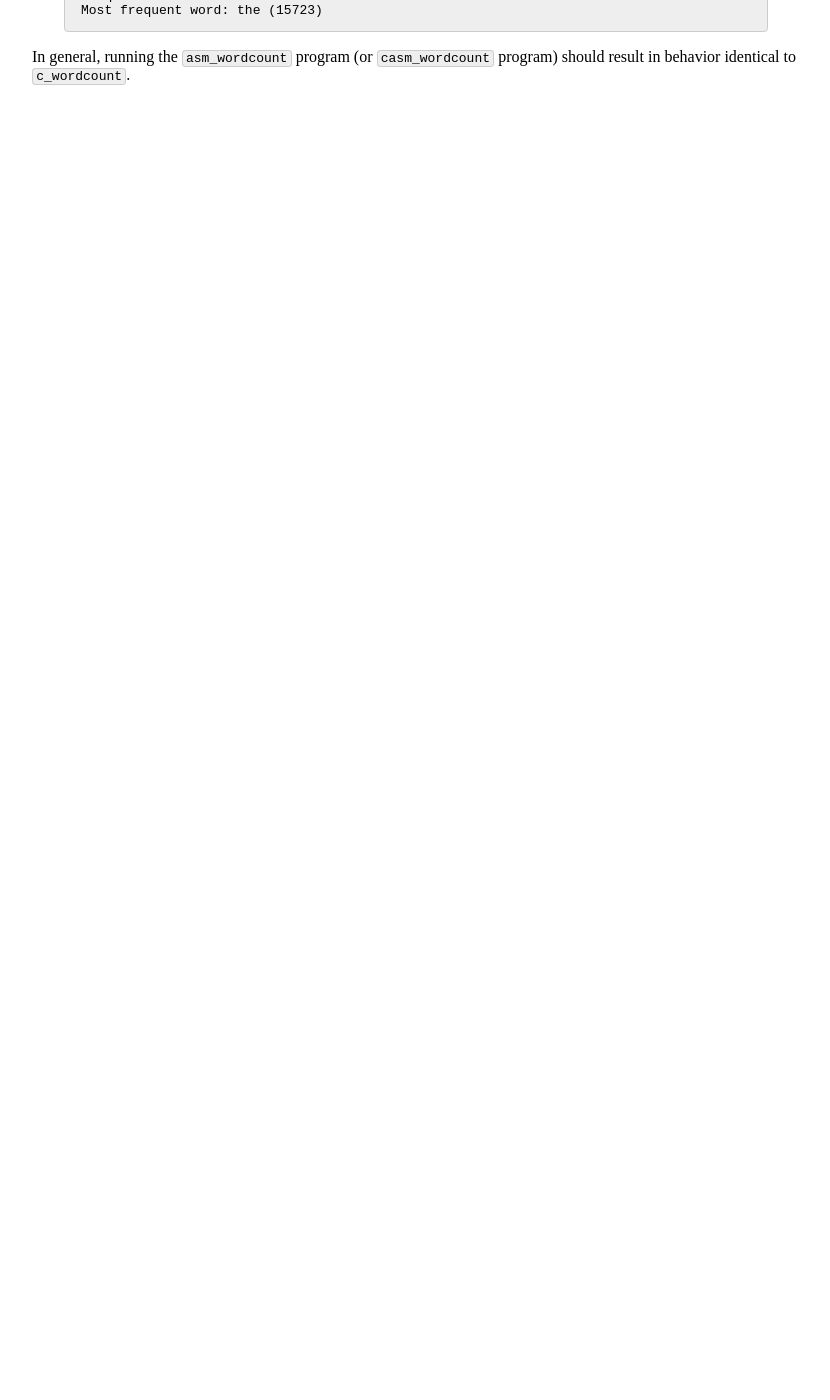
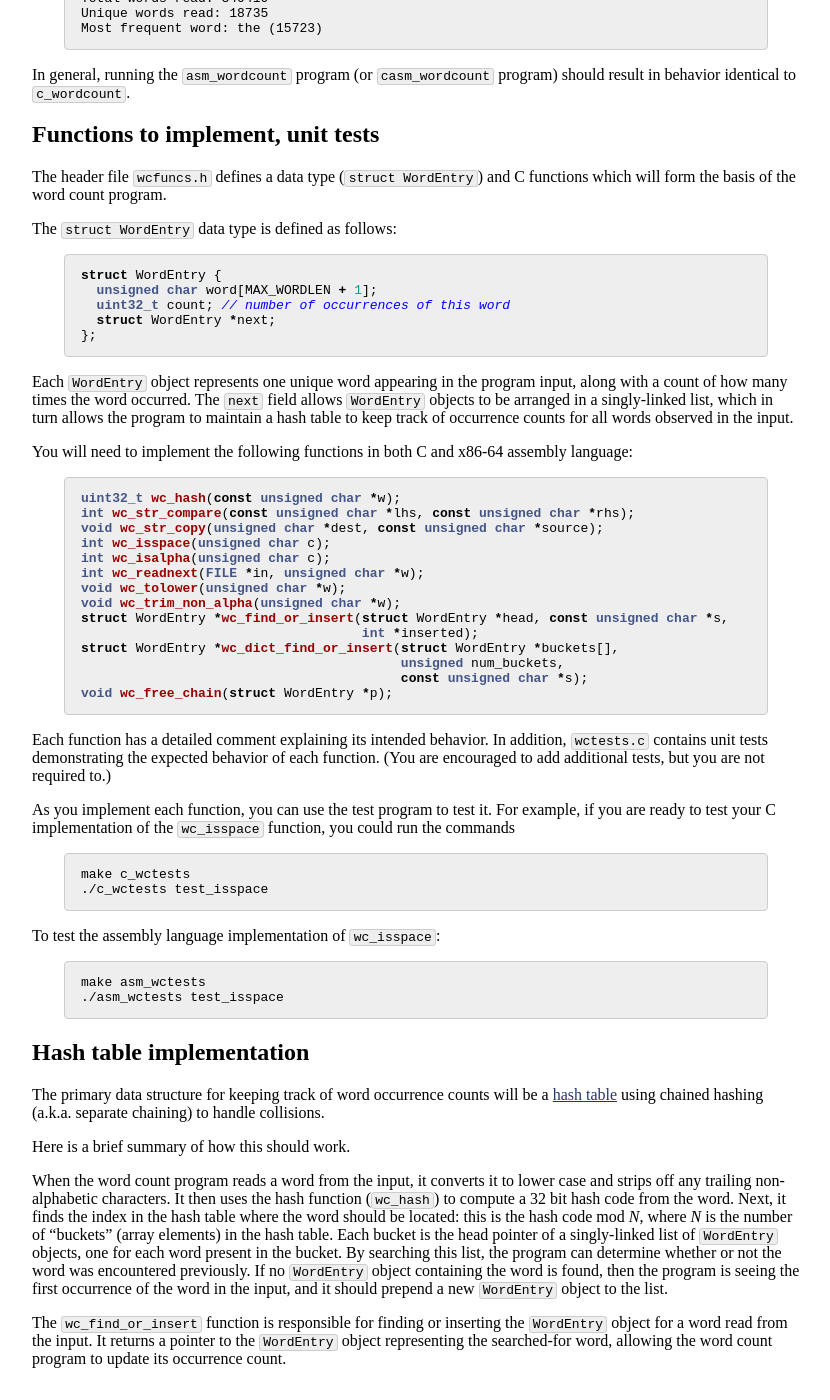
Before and after one commit to jhucsf/fall2023, a Jekyll site: the page built from assign/assign02.md, in a window 1280 px wide and 1400 px high, scrolled down 1344 px. Shown: the whole window, without its empty margins (224-1054 px from the left). Built offline with Jekyll 4.4.1, drawn with Linux system fonts in a browser that asks for light colours; before the commit the page ends 1460 px from its top, so only the background shows below that; some of the changed text lies outside the part shown.

Commit message:
working more on a2 writeup

````diff
--- a/assign/assign02.md
+++ b/assign/assign02.md
@@ -68,6 +68,7 @@ it
 3. Prints a summary of number of words seen, number of unique words, and
    information about the most-frequently occurring unique word in the input
 4. Closes the input file (if not reading from standard input)
+5. Frees all allocated memory
 
 Here is an example run of the `c_wordcount` program using the input file
 `little_dorrit.txt`, which is the text of [Little Dorrit by Charles Dickens](https://www.gutenberg.org/ebooks/963)
@@ -83,3 +84,92 @@ Most frequent word: the (15723)
 
 In general, running the `asm_wordcount` program (or `casm_wordcount` program) should
 result in behavior identical to `c_wordcount`.
+
+## Functions to implement, unit tests
+
+The header file `wcfuncs.h` defines a data type (`struct WordEntry`) and
+C functions which will form the basis of the word count program.
+
+The `struct WordEntry` data type is defined as follows:
+
+```c
+struct WordEntry {
+  unsigned char word[MAX_WORDLEN + 1];
+  uint32_t count; // number of occurrences of this word
+  struct WordEntry *next;
+};
+```
+
+Each `WordEntry` object represents one unique word appearing in the program
+input, along with a count of how many times the word occurred.
+The `next` field allows `WordEntry` objects to be arranged in a singly-linked
+list, which in turn allows the program to maintain a hash table
+to keep track of occurrence counts for all words observed in the input.
+
+You will need to implement the following functions in both C and x86-64 assembly
+language:
+
+```c
+uint32_t wc_hash(const unsigned char *w);
+int wc_str_compare(const unsigned char *lhs, const unsigned char *rhs);
+void wc_str_copy(unsigned char *dest, const unsigned char *source);
+int wc_isspace(unsigned char c);
+int wc_isalpha(unsigned char c);
+int wc_readnext(FILE *in, unsigned char *w);
+void wc_tolower(unsigned char *w);
+void wc_trim_non_alpha(unsigned char *w);
+struct WordEntry *wc_find_or_insert(struct WordEntry *head, const unsigned char *s,
+                                    int *inserted);
+struct WordEntry *wc_dict_find_or_insert(struct WordEntry *buckets[],
+                                         unsigned num_buckets,
+                                         const unsigned char *s);
+void wc_free_chain(struct WordEntry *p);
+```
+
+Each function has a detailed comment explaining its intended behavior.
+In addition, `wctests.c` contains unit tests demonstrating the expected
+behavior of each function. (You are encouraged to add additional tests,
+but you are not required to.)
+
+As you implement each function, you can use the test program to test it.
+For example, if you are ready to test your C implementation of the
+`wc_isspace` function, you could run the commands
+
+```
+make c_wctests
+./c_wctests test_isspace
+```
+
+To test the assembly language implementation of `wc_isspace`:
+
+```
+make asm_wctests
+./asm_wctests test_isspace
+```
+
+## Hash table implementation
+
+The primary data structure for keeping track of word occurrence counts
+will be a [hash table](https://en.wikipedia.org/wiki/Hash_table) using
+chained hashing (a.k.a. separate chaining) to handle collisions.
+
+Here is a brief summary of how this should work.
+
+When the word count program reads a word from the input, it
+converts it to lower case and strips off any trailing non-alphabetic
+characters. It then uses the hash function (`wc_hash`) to compute
+a 32 bit hash code from the word. Next, it finds the index in
+the hash table where the word should be located: this is the
+hash code mod *N*, where *N* is the number of "buckets" (array elements)
+in the hash table. Each bucket is the head pointer of a singly-linked
+list of `WordEntry` objects, one for each word present in the bucket.
+By searching this list, the program can determine whether or not the
+word was encountered previously. If no `WordEntry` object containing
+the word is found, then the program is seeing the first occurrence of
+the word in the input, and it should prepend a new `WordEntry` object
+to the list.
+
+The `wc_find_or_insert` function is responsible for finding or inserting
+the `WordEntry` object for a word read from the input. It returns a
+pointer to the `WordEntry` object representing the searched-for word,
+allowing the word count program to update its occurrence count.
````
